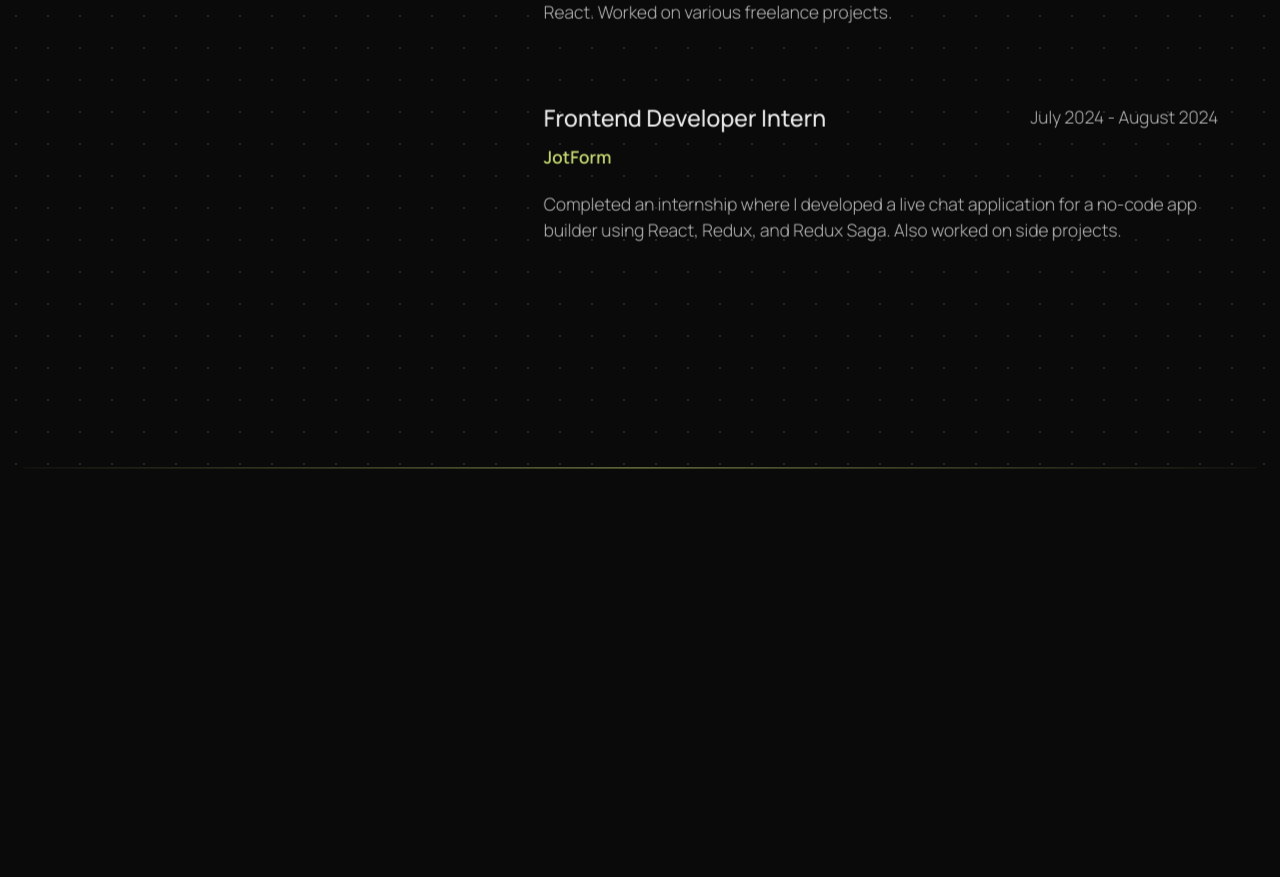
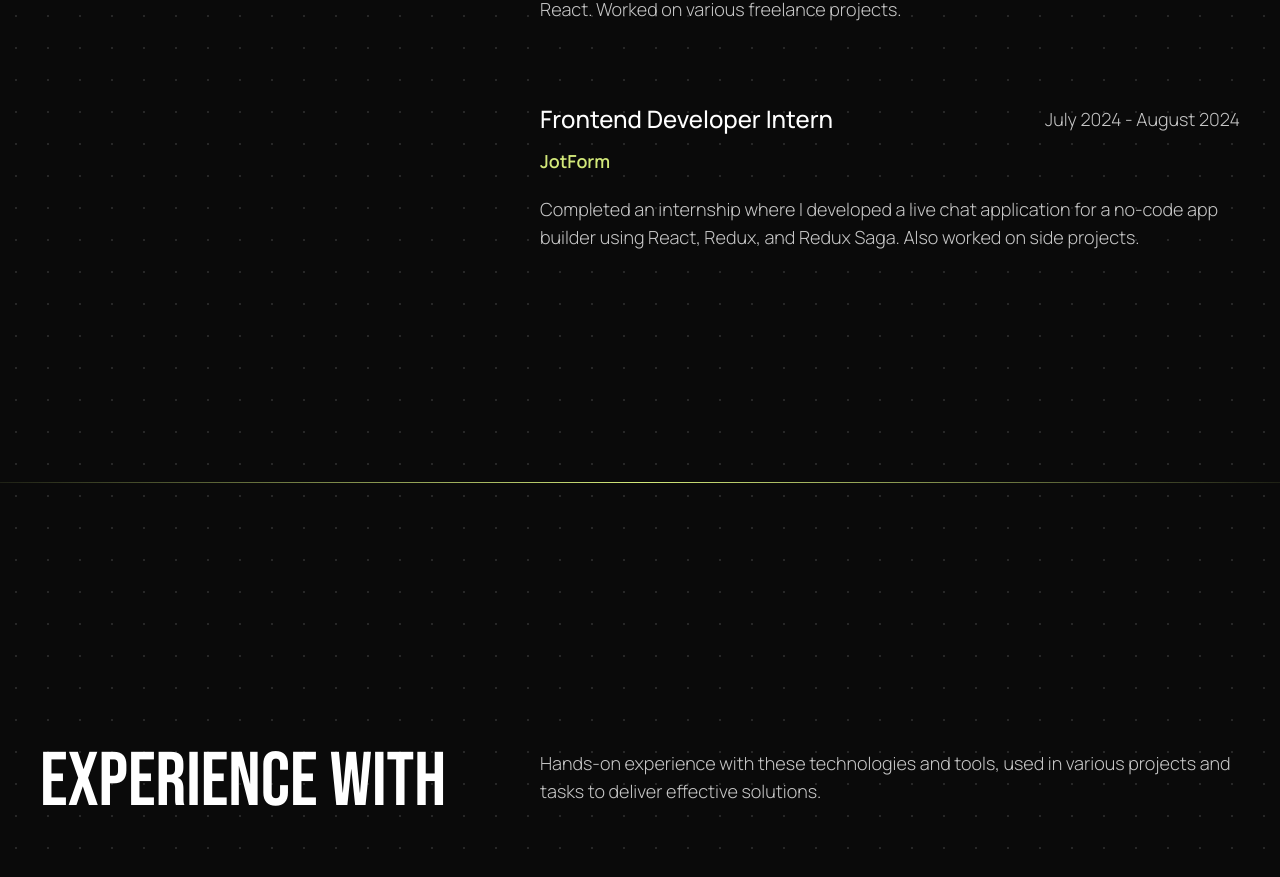
Before and after one commit to fatihbahadir/portfolio, a Next.js app: page /about in a window 1280 px wide. Shown: the part 1920-2797 px from the top of the page. Before the commit the page ends 2403 px from the top, so only its background shows below. Built offline with nearby package versions, Linux system fonts and the light colour scheme.

Commit message:
feat(about): about skills sections, about resposinve size alignments, border logic, border color

```diff
--- a/app/about/page.tsx
+++ b/app/about/page.tsx
@@ -3,9 +3,9 @@ import AboutExperience from "@/components/aboutExpeience";
 import AboutExRight from "@/components/aboutExRight";
 import AboutMain from "@/components/aboutMain";
 import AboutMainRight from "@/components/aboutMainRight";
-import AboutSection from "@/components/aboutSection";
+import AboutSkillRight from "@/components/aboutSkillRight";
 import Buttons from "@/components/buttons";
-import { EDUCATION, EXPERINCE } from "@/data/data";
+import { EDUCATION, EXPERIENCE_ITEMS, EXPERINCE } from "@/data/data";
 import React from "react";
 import { FaExpand } from "react-icons/fa";
 
@@ -13,8 +13,13 @@ const About = () => {
   return (
     <>
       <AboutMain title="about me" rightSection={<AboutMainRight />} gap="gap-5" first/>
-      <AboutMain title="my education"  rightSection={<AboutExRight data={EDUCATION}/>}  gap="gap-20"/>
-      <AboutMain title="my experience" rightSection={<AboutExRight data={EXPERINCE} />} gap="gap-20" />
+      <AboutMain title="my education"  rightSection={<AboutExRight data={EDUCATION}/>}  gap="gap-8 lg:gap-20"/>
+      <AboutMain title="my experience" rightSection={<AboutExRight data={EXPERINCE} />} gap="gap-8 lg:gap-20" />
+      {
+        EXPERIENCE_ITEMS.map((item, index)=>(
+          <AboutMain key={index} last={index === EXPERIENCE_ITEMS.length - 1} title={item.title} rightSection={<AboutSkillRight data={item.items} description={item.description}/>} gap="gap-8 lg:gap-20" />
+        ))
+      }
     </>
   );
 };
--- a/components/aboutExpeience.tsx
+++ b/components/aboutExpeience.tsx
@@ -3,17 +3,17 @@ import React from 'react'
 const AboutExperience = ({firm, title, date, description} : {firm?: string, title: string, date: string, description: string}) => {
   return (
     <div className='flex flex-col gap-5'>
-        <div className='flex justify-between items-center'>
-            <h3 className='font-[500] text-2xl text-white leading-[130%] tracking-[-1%]'>{title}</h3>
-            <p className='text-off-white text-lg font-[300] leading-[150%]'>{date}</p>
+        <div className='flex flex-col xl:flex-row gap-2 lg:gap-0 justify-between xl:items-center'>
+            <h3 className='font-[500] text-lg lg:text-xl xl:text-2xl text-white leading-[130%] tracking-[-1%]'>{title}</h3>
+            <p className='text-off-white text-[16px] lg:text-[17px] xl:text-lg font-[300] leading-[150%]'>{date}</p>
         </div>
         {
             firm &&
-            <div className='-mt-2 text-primary text-lg font-semibold leading-[160%]'>
+            <div className='-mt-2 text-primary text-[16px] lg:text-[17px] xl:text-lg font-semibold leading-[160%]'>
                 {firm}
             </div>
         }
-        <div className='text-lg leading-[150%] text-off-white font-[300]'>
+        <div className='text-[16px] lg:text-[17px] xl:text-lg leading-[150%] text-off-white font-[300]'>
         {description}
         </div>
     </div>
--- a/components/aboutMain.tsx
+++ b/components/aboutMain.tsx
@@ -11,16 +11,18 @@ const AboutMain = ({
   rightSection,
   gap,
   first,
+  last
 }: {
   title: string;
   rightSection: ReactNode;
   gap: string;
   first?: boolean;
+  last?: boolean;
 }) => {
   const ref = useRef<HTMLDivElement>(null);
   const { scrollYProgress } = useScroll({
     target: ref,
-    offset: ["0 1", "1.1 1"],
+    offset: ["0 1", "1 1"],
   });
   const scaleProgress = useTransform(scrollYProgress, [0, 1], [0.6, 1]);
   const opacityProgress = useTransform(scrollYProgress, [0, 1], [0.3, 1]);
@@ -42,18 +44,22 @@ const AboutMain = ({
           <h2
             className={`${bebas_neue.className} uppercase ${
               first
-                ? " lg:text-[90px] xl:text-[101px]"
-                : "lg:text-[55px] xl:text-[76px]"
-            } text-6xl leading-[90%] `}
+                ? " text-[57px] lg:text-[90px] xl:text-[101px]"
+                : "text-[43px] lg:text-[55px] xl:text-[76px]"
+            }  leading-[90%] `}
           >
             {title}
           </h2>
 
-          <div className={`flex flex-col ${gap} max-w-[700px]`}>
+          <div className={`flex flex-col ${gap} max-w-[600px] xl:max-w-[700px]`}>
             {rightSection}
           </div>
         </div>
-        <div className="absolute w-screen bottom-0 h-[1px] bg-gradient-to-r from-[rgba(211,233,122,0.1)] via-primary to-[rgba(211,233,122,0.1)]"></div>
+        {
+          !last &&
+          <div className="absolute w-screen bottom-0 h-[1px] bg-gradient-to-r from-[rgba(211,233,122,0.1)] via-primary to-[rgba(211,233,122,0.1)]"></div>
+
+        }
       </section>
     </motion.div>
   );
--- a/components/aboutMainRight.tsx
+++ b/components/aboutMainRight.tsx
@@ -6,11 +6,11 @@ import { FaExpand } from 'react-icons/fa';
 const AboutMainRight = () => {
   return (
     <>
-    <h5 className="text-3xl font-[500] leading-[140%]">
+    <h5 className="text-[20px] lg:text-2xl xl:text-3xl font-[500] leading-[140%]">
      I am a front-end developer based in Istanbul, Currently 4th-year
      Software Engineering student
    </h5>
-   <p className="text-lg text-off-white leading-[150%] font-light">
+   <p className="text-[16px] lg:text-[17px] xl:text-lg text-off-white leading-[150%] font-light">
      I&apos;m currently a fourth-year Software Enginering student at Maltepe
      University in Istanbul, where I&apos;m diving into the world of Fullstack
      Development. When I was a child, I used to lose track of time while
--- a/components/aboutSection.tsx
+++ /dev/null
@@ -1,22 +0,0 @@
-import { bebas_neue } from "@/lib/fonts";
-
-const AboutSection = ({ title }: { title: string }) => {
-  return (
-    <section className="h-screen max-w-screen flex lg:flex-row flex-col items-start justify-center lg:justify-between gap-6 lg:gap-0">
-      <div>
-        <h2
-          className={`${bebas_neue.className} lg:text-[90px] xl:text-[101px] text-6xl leading-[90%] `}
-        >
-          {title}
-        </h2>
-      </div>
-
-      <div className="flex flex-col items-start justify-center">
-        <p>a</p>
-        <p>b</p>
-      </div>
-    </section>
-  );
-};
-
-export default AboutSection;
--- /dev/null
+++ b/components/aboutSkillRight.tsx
@@ -0,0 +1,21 @@
+import React from 'react'
+
+const AboutSkillRight = ({ data, description} : { data: string[], description: string}) => {
+  return (
+    <>
+    <div className='text-off-white text-[16px] lg:text-[17px] xl:text-lg font-[300] leading-[150%]'>
+      {description}
+    </div>
+    <div className='flex flex-wrap gap-3'>
+      {data.map((item, index)=>(
+        <span className='px-4 lg:px-5 xl:px-6 break-words flex items-center justify-center text-white rounded-[100px] border-2 border-[#484848] text-[12px] lg:text-[14px] xl:text-[16px] font-bold leading-[100%] py-3 lg:py-4 xl:py-5'>
+          {item}
+          </span>
+      ))}
+    </div>
+
+    </>
+  )
+}
+
+export default AboutSkillRight
--- a/components/buttons.tsx
+++ b/components/buttons.tsx
@@ -6,17 +6,17 @@ import { IconType } from 'react-icons/lib'
 const Buttons = ({text, onClick, Icon} : {text:string, onClick: ()=>void, Icon: IconType}) => {
   return (
     <div className="flex items-center justify-start mt-3 lg:mt-8 gap-5">
-    <button onClick={onClick} className="bg-primary h-[40px] lg:h-[54px] px-6 pr-16 rounded-[100px] group uppercase text-main-bg relative font-bold">
+    <button onClick={onClick} className="bg-primary h-[40px] lg:h-[54px] px-6 pr-16 rounded-[100px] group uppercase text-main-bg relative font-bold text-[13px] lg:text-[16px]">
       {text}
       <div className="w-3 h-3 rounded-full absolute top-[50%] -translate-y-1/2 group-hover:scale-[300%] transition-all bg-main-bg right-5 items-center justify-center flex">
         <Icon className="hidden group-hover:block transition-all text-white group-hover:scale-50" />
       </div>
     </button>
     <span className="w-[40px] h-[40px] lg:w-[54px] lg:h-[54px] rounded-full flex items-center justify-center bg-[#222222] cursor-pointer hover:scale-105 transition-all">
-      <FaLinkedinIn className="w-[24px] h-[24px] text-primary" />
+      <FaLinkedinIn className="w-[20px] h-[20px] lg:w-[24px] lg:h-[24px] text-primary" />
     </span>
     <span className="w-[40px] h-[40px] lg:w-[54px] lg:h-[54px] rounded-full flex items-center justify-center bg-[#222222] cursor-pointer hover:scale-105 transition-all">
-      <FaGithub className="w-[24px] h-[24px] text-primary" />
+      <FaGithub className="w-[20px] h-[20px] lg:w-[24px] lg:h-[24px] text-primary" />
     </span>
   </div>
   )
--- a/components/hero.tsx
+++ b/components/hero.tsx
@@ -16,7 +16,7 @@ const Hero = () => {
   const router = useRouter()
 
   return (
-    <section className="max-w-screen h-screen flex lg:flex-row flex-col items-center lg:justify-between lg:-mt-[110px]  gap-6 lg:gap-0">
+    <section className="max-w-screen h-screen flex lg:flex-row flex-col items-center lg:justify-between lg:-mt-[120px]  gap-6 lg:gap-0">
       <div className="flex flex-col text-start justify-center">
         <h1
           className={`${bebas_neue.className} lg:text-[90px] xl:text-[101px] text-6xl leading-[90%] `}
--- a/data/data.ts
+++ b/data/data.ts
@@ -46,3 +46,58 @@ export const EXPERINCE = [
     date: 'July 2024 - August 2024',
     description: 'Completed an internship where I developed a live chat application for a no-code app builder using React, Redux, and Redux Saga. Also worked on side projects.'  },
 ]
+
+
+
+export const EXPERIENCE_ITEMS = [
+  {
+    title: "Experience with",
+    description: 'Hands-on experience with these technologies and tools, used in various projects and tasks to deliver effective solutions.',
+    items: [
+      "Figma",
+      "Firebase",
+      "Reach Router",
+      "Spring Boot",
+      "C",
+      "C# .NET",
+      "Selenium",
+      "Tkinter",
+      "Vercel"
+    ]
+  },
+  {
+    title: "Years of ex with",
+    description: 'Extensive experience gained over the years with these technologies, allowing for efficient and robust development practices.',
+    items: [
+      "Axios",
+      "Fetch API",
+      "React Context",
+      "React Router",
+      "JavaScript",
+      "NodeJS",
+      "Git",
+      "GitHub",
+      "ExpressJS",
+      "Python",
+      "NextJS"
+    ]
+  },
+  {
+    title: "Work and study",
+    description: 'In-depth work and study with these technologies, enhancing both practical skills and theoretical understanding for comprehensive development.',
+    items: [
+      "React.js",
+      "HTML5",
+      "CSS3",
+      "Tailwind",
+      "Bootstrap",
+      "Styled Components",
+      "Redux",
+      "Redux Saga",
+      "TypeScript",
+      "API RESTful",
+      "PostgreSQL",
+      "NoSQL Databases"
+    ]
+  },
+]
```
